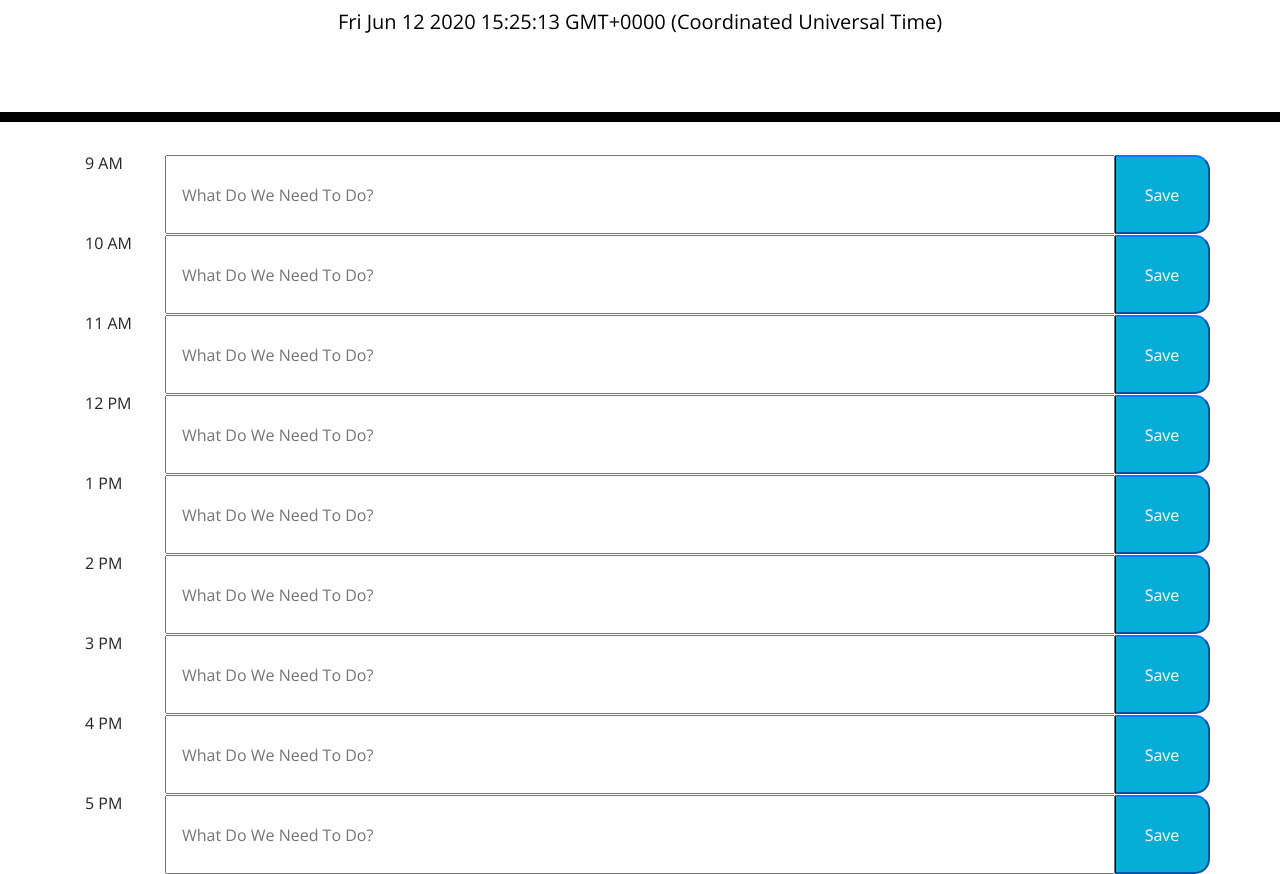
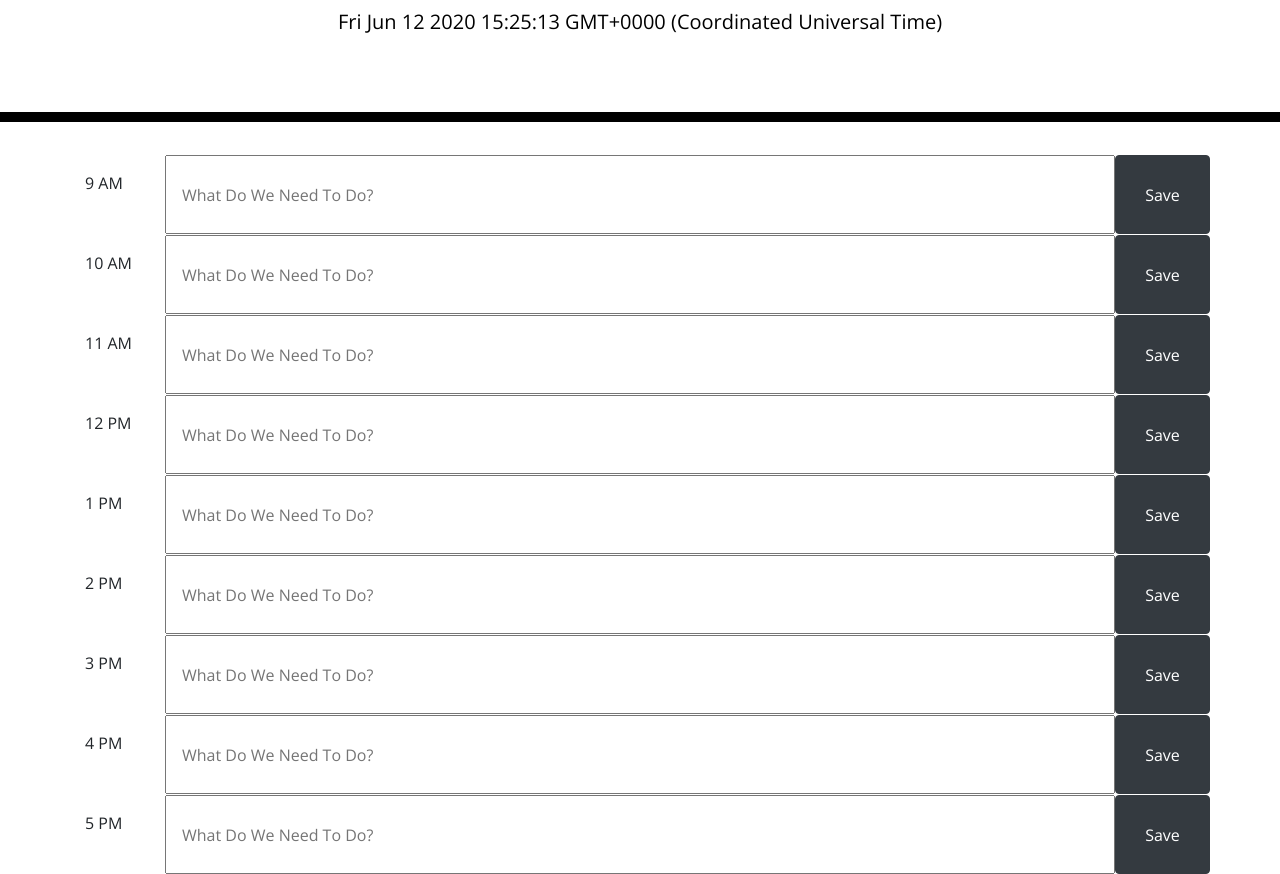
Before and after one commit to shakib19911122/HW5, a plain HTML site: page index.html in a window 1280 px wide. Shown: the part 182-1056 px from the top of the page. Drawn offline with nearby package versions, Linux system fonts and the light colour scheme.

Commit message:
css and btn update

```diff
--- a/index.html
+++ b/index.html
@@ -35,63 +35,63 @@
         <div class="row" id="9am">
           <p id="time" class="text-input col-1">9 AM </p>
             <input type="text" id="9" class="col-10" placeholder="What Do We Need To Do?">
-          <button class="saveBtn btn-primary col-1" id="sB9">Save</button>
+          <button type="button" class="btn btn-dark col-1" id="sB9">Save</button>
         </div>
     </div>
     <div>
       <div class="row" id="10am">
         <p id="time" class="text-input col-1">10 AM </p>
           <input type="text" id="10" class="col-10" placeholder="What Do We Need To Do?">
-        <button class="saveBtn btn-primary col-1" id="sB10">Save</button>
+          <button type="button" class="btn btn-dark col-1" id="sB10">Save</button>
       </div>
   </div>
   <div>
     <div class="row" id="11am">
       <p id="time" class="text-input col-1">11 AM </p>
         <input type="text" id="11" class="col-10" placeholder="What Do We Need To Do?">
-      <button class="saveBtn btn-primary col-1" id="sB11">Save</button>
+        <button type="button" class="btn btn-dark col-1" id="sB11">Save</button>
     </div>
 </div>
 <div>
   <div class="row" id="12pm">
     <p id="time" class="text-input col-1">12 PM </p>
       <input type="text" id="12" class="col-10" placeholder="What Do We Need To Do?">
-    <button class="saveBtn btn-primary col-1" id="sB12">Save</button>
+      <button type="button" class="btn btn-dark col-1" id="sB12">Save</button>
   </div>
 </div>
 <div>
   <div class="row" id="1pm">
     <p id="time" class="text-input col-1">1 PM </p>
       <input type="text" id="13" class="col-10" placeholder="What Do We Need To Do?">
-    <button class="saveBtn btn-primary col-1" id="sB13">Save</button>
+      <button type="button" class="btn btn-dark col-1" id="sB13">Save</button>
   </div>
 </div>
 <div>
   <div class="row" id="2pm">
     <p id="time" class="text-input col-1">2 PM </p>
       <input type="text" id="14" class="col-10" placeholder="What Do We Need To Do?">
-    <button class="saveBtn btn-primary col-1" id="sB14">Save</button>
+      <button type="button" class="btn btn-dark col-1" id="sB14">Save</button>
   </div>
 </div>
 <div>
   <div class="row" id="3pm">
     <p id="time" class="text-input col-1">3 PM </p>
       <input type="text" id="15" class="col-10" placeholder="What Do We Need To Do?">
-    <button class="saveBtn btn-primary col-1" id="sB15">Save</button>
+      <button type="button" class="btn btn-dark col-1" id="sB15">Save</button>
   </div>
 </div>
 <div>
   <div class="row" id="4pm">
     <p id="time" class="text-input col-1">4 PM </p>
       <input type="text" id="16" class="col-10" placeholder="What Do We Need To Do?">
-    <button class="saveBtn btn-primary col-1" id="sB16">Save</button>
+      <button type="button" class="btn btn-dark col-1" id="sB16">Save</button>
   </div>
 </div>
 <div>
   <div class="row" id="5pm">
     <p id="time" class="text-input col-1">5 PM </p>
       <input type="text" id="17" class="col-10" placeholder="What Do We Need To Do?">
-    <button class="saveBtn btn-primary col-1" id="sB17">Save</button>
+      <button type="button" class="btn btn-dark col-1" id="sB17">Save</button>
   </div>
 </div>
     </div>
--- a/style.css
+++ b/style.css
@@ -69,3 +69,7 @@ textarea{
   font-size: 20px;
   transition: all .3s ease-in-out;
 }
+
+.text-input {
+  margin-top: 20px;
+}
```
